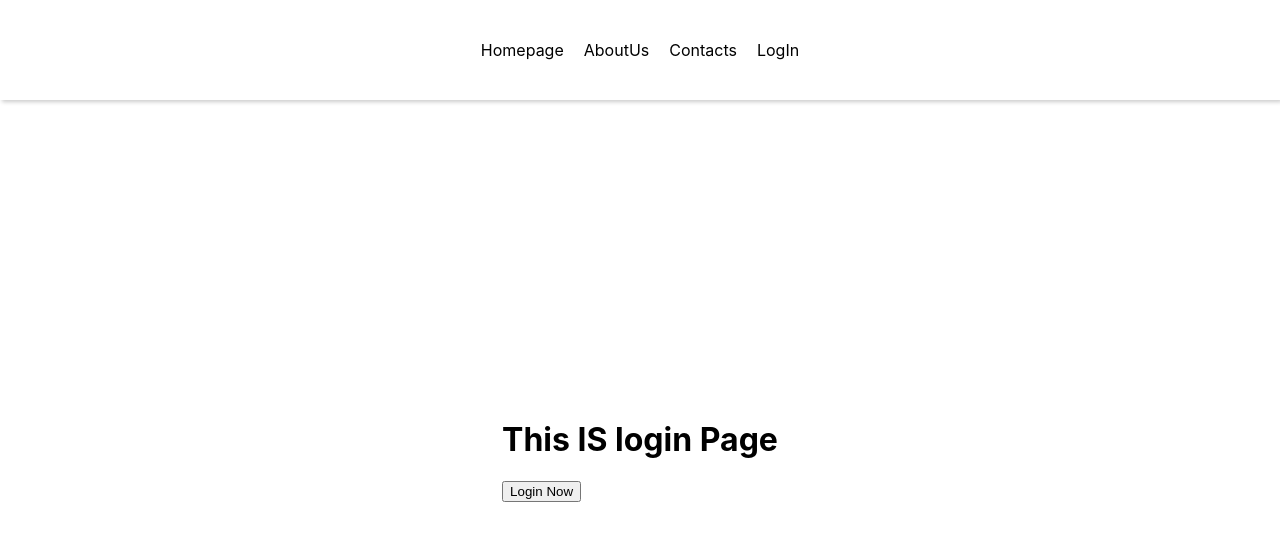
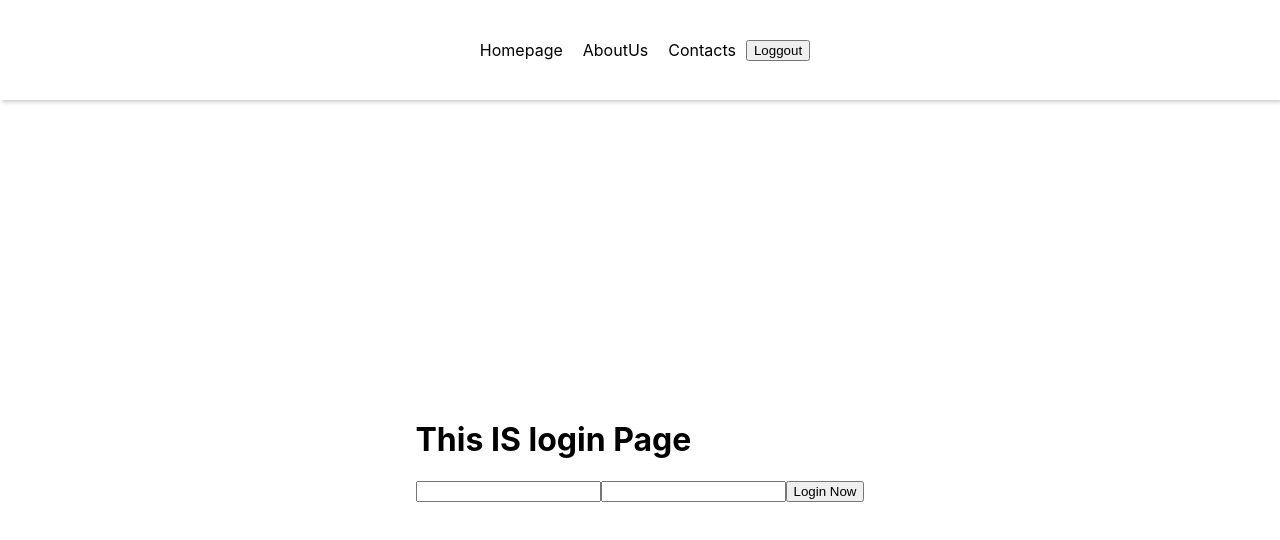
Before and after one commit to akshayhiwase/edReact1, a React (Create React App) app: page /login in a window 1280 px wide. Shown: the top 540 px of the page. Built offline with nearby package versions, Linux system fonts and the light colour scheme; sample sign-in values are in the browser's storage.

Commit message:
localStorage

```diff
--- a/src/App.js
+++ b/src/App.js
@@ -13,16 +13,19 @@ class App extends React.Component {
   constructor(props) {
     super(props);
     this.state = {
-      loginUser: false,
+      loginUser: localStorage.getItem("UserStatus"),
 
     }
   }
 
   onLoginBtnClick = () => {
     this.setState({ loginUser: true })
+    localStorage.setItem("UserStatus", this.state.loginUser)
   }
   onLogoutBtnClick = () => {
     this.setState({ loginUser: false })
+    localStorage.setItem("UserStatus", this.state.loginUser)
+
   }
   render() {
 
--- a/src/Components/LoginPage/Login.js
+++ b/src/Components/LoginPage/Login.js
@@ -1,13 +1,38 @@
 import React from 'react';
+import Axios from 'axios'
 
 const login = (props) => {
+    const userClick = (e) => {
+        console.log(e.target)
+        e.preventDefault()
+        const data = {
+            username: e.target.username.value,
+            password: e.target.pwd.value
+        }
+
+        Axios.post("http://5d76bf96515d1a0014085cf9.mockapi.io/login", data)
+            .then((response) => {
+                alert("Login Successfull")
+                props.onLoginBtnClick()
+                props.value.history.push("/")
+                localStorage.setItem("User", JSON.stringify(data))
+
+            })
+            .catch((err) => {
+                alert("Login Unsuccesful")
+            })
+    }
+
     return (
         <div>
             <h1>This IS login Page</h1>
-            {
-                props.userLoggedIn ? <h1>User Already Logged in</h1> : <button onClick={props.onLoginBtnClick}>Login Now</button>
-            }
-
+            <form action="" onSubmit={(e) => userClick(e)}>
+                <input type="text" name="username" />
+                <input type="password" name="pwd" />
+                {
+                    props.userLoggedIn ? <h1>User Already Logged in</h1> : <button >Login Now</button>
+                }
+            </form>
 
         </div>
     )
```
